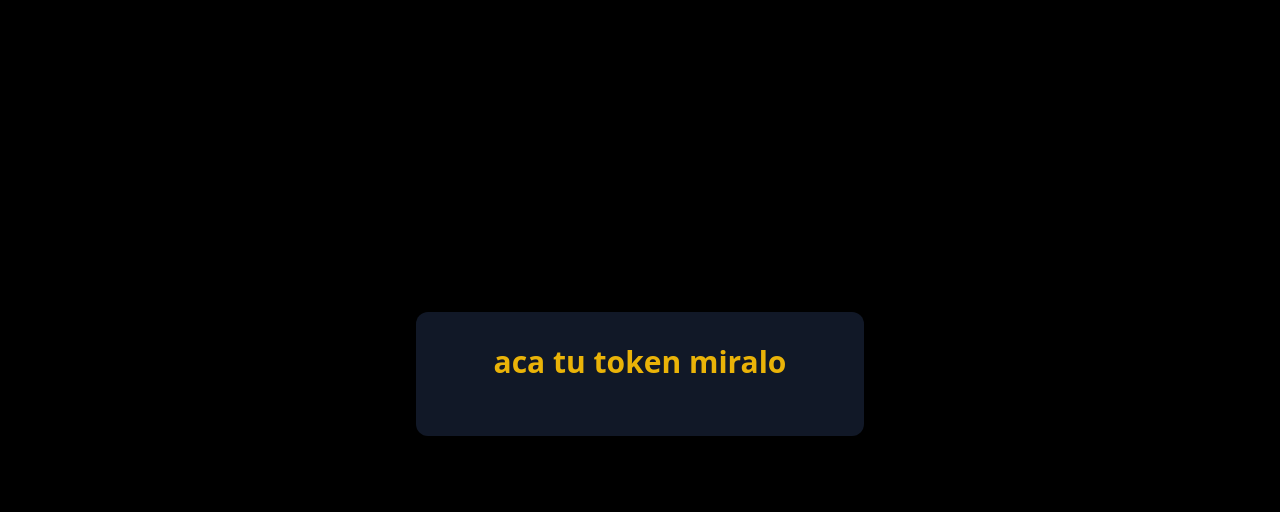
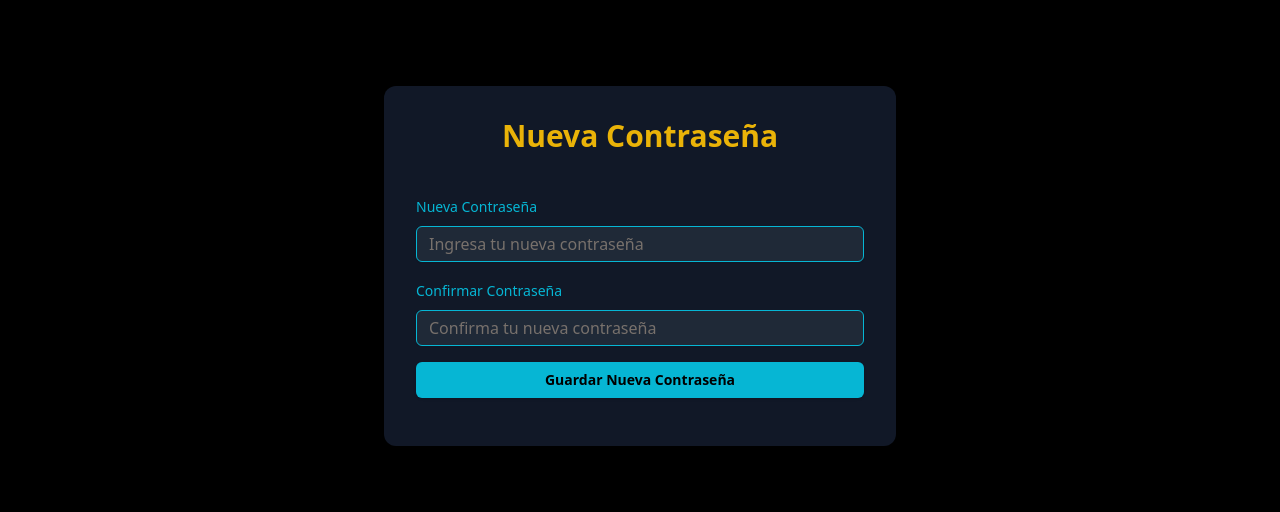
Before and after one commit to kiskee/SVG-Natacion, a React (Vite) app: page /change-pass in a window 1280 px wide. Shown: the part 179-691 px from the top of the page. Built offline with nearby package versions, Linux system fonts and the light colour scheme; no server answers.

Commit message:
[DEV] - adding reset pass

```diff
--- a/src/pages/ChangePassEmail.jsx
+++ b/src/pages/ChangePassEmail.jsx
@@ -1,3 +1,4 @@
+
 import React, { useState } from "react";
 import { zodResolver } from "@hookform/resolvers/zod";
 import { useForm } from "react-hook-form";
@@ -21,10 +22,26 @@ const formSchema = z.object({
     .email({ message: "Debe ser un email válido" }),
 });
 
+const LoadingSpinner = () => (
+  <div className="text-center">
+    <h1 className="text-4xl font-bold text-cyan-500 mb-4 animate-pulse">
+      Validando la información, gracias por tu paciencia...
+    </h1>
+    <div className="flex justify-center">
+      <div className="w-16 h-16 border-4 border-cyan-500 border-t-transparent rounded-full animate-spin"></div>
+    </div>
+  </div>
+);
+
+const Message = ({ type, children }) => (
+  <h1 className={`text-${type}-500 text-xl font-bold mt-8 text-center`}>
+    {children}
+  </h1>
+);
+
 export default function ChangePassEmail() {
-  const [email, setEmail] = useState("");
   const [isLoading, setIsLoading] = useState(false);
-  const [error, setError] = useState(null);
+  const [message, setMessage] = useState(null);
   const form = useForm({
     resolver: zodResolver(formSchema),
     defaultValues: {
@@ -36,90 +53,59 @@ export default function ChangePassEmail() {
     setIsLoading(true);
     try {
       const response = await ModuleService.password.find(values.email);
-      setError(
-        <h1 className="text-cyan-500 text-xl font-bold mt-8 text-center">
-          {response.message}
-        </h1>
-      );
-      setEmail("");
+      setMessage(<Message type="cyan">{response.message}</Message>);
+      form.reset();
     } catch (error) {
-      setError(
-        <h1 className="text-red-500 text-xl font-bold mt-8 text-center">
-          {error.response.data.message}
-        </h1>
-      );
+      setMessage(<Message type="red">{error.response.data.message}</Message>);
     }
     setIsLoading(false);
   };
-  // body
+
   return (
-    <>
-      <div className="min-h-screen bg-black flex items-center justify-center p-4">
-        <div className="w-full max-w-md bg-gray-900 rounded-xl shadow-lg p-8">
+    <div className="my-44 bg-black flex items-center justify-center p-4">
+      <div className="w-full max-w-lg bg-gray-900 rounded-xl shadow-lg p-8">
         <h2 className="text-3xl font-bold text-yellow-500 text-center mb-6">
           Restablecer Contraseña
         </h2>
 
         {isLoading ? (
-            <div className="text-center">
-              <h1 className="text-4xl font-bold text-cyan-500 mb-4 animate-pulse">
-                Validando la informacion, gracias por tu paciencia...
-              </h1>
-              <div className="flex justify-center">
-                {/* Spinner animado con Tailwind */}
-                <div className="w-16 h-16 border-4 border-cyan-500 border-t-transparent rounded-full animate-spin"></div>
-              </div>
-            </div>
+          <LoadingSpinner />
         ) : (
           <Form {...form}>
-              <form
-                onSubmit={form.handleSubmit(handleSubmit)}
-                className="w-full"
-              >
+            <form onSubmit={form.handleSubmit(handleSubmit)} className="w-full">
               <div className="grid gap-4 py-4">
                 <FormField
                   control={form.control}
                   name="email"
                   render={({ field }) => (
-                      <FormItem className="" id="email-form-item">
+                    <FormItem>
                       <FormLabel className="block text-cyan-500 text-sm font-medium mb-2">
-                          {" "}
                         Correo Electrónico
                       </FormLabel>
-                        <div className="col-span-3">
                       <FormControl>
                         <Input
                           type="email"
-                              id="email"
-                              value={email}
-                              onChange={(e) => setEmail(e.target.value)}
                           placeholder="usuario@ejemplo.com"
-                              className="w-full px-3 py-2 bg-gray-800 border border-cyan-500 rounded-md
-                       text-yellow-500 placeholder-cyan-500/50
-                       focus:outline-none focus:ring-2 focus:ring-cyan-500"
+                          className="w-full px-3 py-2 bg-gray-800 border border-cyan-500 rounded-md text-yellow-500 placeholder-cyan-500/50 focus:outline-none focus:ring-2 focus:ring-cyan-500"
                           {...field}
                         />
                       </FormControl>
                       <FormMessage />
-                        </div>
                     </FormItem>
                   )}
                 />
                 <Button
                   type="submit"
-                    className="w-full bg-cyan-500 text-black py-2 rounded-md
-                  font-semibold hover:bg-cyan-400
-                  transition-colors duration-300"
+                  className="w-full bg-cyan-500 text-black py-2 rounded-md font-semibold hover:bg-cyan-400 transition-colors duration-300"
                 >
                   Enviar Instrucciones de Reseteo
                 </Button>
-                  {error}
+                {message}
               </div>
             </form>
           </Form>
         )}
       </div>
     </div>
-    </>
   );
 }
--- a/src/pages/ChangePassword.jsx
+++ b/src/pages/ChangePassword.jsx
@@ -1,21 +1,171 @@
 import { useSearchParams, useNavigate } from "react-router-dom";
-import { useEffect, useState, useContext } from "react";
+import React, { useEffect, useState, useContext } from "react";
+import { zodResolver } from "@hookform/resolvers/zod";
+import { useForm, useWatch } from "react-hook-form";
+import { z } from "zod";
+import {
+  Form,
+  FormControl,
+  FormField,
+  FormItem,
+  FormLabel,
+  FormMessage,
+} from "@/components/ui/form";
+import { Input } from "@/components/ui/input";
+import { Button } from "@/components/ui/button";
+import ModuleService from "@/services/moduleService";
+
+const formSchema = z
+  .object({
+    newPassword: z
+      .string()
+      .min(8, { message: "La contraseña debe tener al menos 8 caracteres" })
+      .regex(/[A-Z]/, { message: "Debe contener al menos una mayúscula" })
+      .regex(/[0-9]/, { message: "Debe contener al menos un número" }),
+    confirmPassword: z.string(),
+  })
+  .refine((data) => data.newPassword === data.confirmPassword, {
+    message: "Las contraseñas no coinciden",
+    path: ["confirmPassword"],
+  });
+
+const LoadingSpinner = () => (
+  <div className="text-center">
+    <h1 className="text-4xl font-bold text-cyan-500 mb-4 animate-pulse">
+      Actualizando contraseña...
+    </h1>
+    <div className="flex justify-center">
+      <div className="w-16 h-16 border-4 border-cyan-500 border-t-transparent rounded-full animate-spin"></div>
+    </div>
+  </div>
+);
+
+const Message = ({ type, children }) => (
+  <h1 className={`text-${type}-500 text-xl font-bold mt-8 text-center`}>
+    {children}
+  </h1>
+);
 
 export default function ChangePassword() {
   const [searchParams] = useSearchParams();
+  const [isLoading, setIsLoading] = useState(false);
+  const [message, setMessage] = useState(null);
+  const form = useForm({
+    resolver: zodResolver(formSchema),
+    defaultValues: {
+      newPassword: "",
+      confirmPassword: "",
+    },
+    mode: "onChange",
+  });
   const navigate = useNavigate();
+  const newPassword = useWatch({ control: form.control, name: "newPassword" });
+  const confirmPassword = useWatch({
+    control: form.control,
+    name: "confirmPassword",
+  });
+  useEffect(() => {
+    if (confirmPassword && newPassword !== confirmPassword) {
+      form.setError("confirmPassword", {
+        message: "Las contraseñas no coinciden",
+      });
+    } else {
+      form.clearErrors("confirmPassword");
+    }
+  }, [newPassword, confirmPassword, form]);
 
-  const token = searchParams.get("token");
+  const handleSubmit = async (values) => {
+    setIsLoading(true);
+    try {
+      // Simulación de respuesta exitosa
+      const token = searchParams.get("token");
+      const paramsToSend = {
+        token,
+        newPassword: values.confirmPassword,
+      };
+      await ModuleService.password.reset(paramsToSend);
 
-  console.log("aca el token famoso", token);
+      setMessage(
+        <Message type="cyan">Contraseña actualizada exitosamente</Message>
+      );
+      form.reset();
+      navigate("/", { replace: true });
+    } catch (error) {
+      setMessage(
+        <Message type="red">Error al actualizar la contraseña</Message>
+      );
+    }
+    setIsLoading(false);
+  };
   // body
   return (
     <>
-      <div className="min-h-screen bg-black flex items-center justify-center p-4">
-        <div className="w-full max-w-md bg-gray-900 rounded-xl shadow-lg p-8">
+      <div className="my-24 bg-black flex items-center justify-center p-4">
+        <div className="w-full max-w-lg bg-gray-900 rounded-xl shadow-lg p-8">
           <h2 className="text-3xl font-bold text-yellow-500 text-center mb-6">
-           aca tu token miralo {token}
+            Nueva Contraseña
           </h2>
+
+          {isLoading ? (
+            <LoadingSpinner />
+          ) : (
+            <Form {...form}>
+              <form
+                onSubmit={form.handleSubmit(handleSubmit)}
+                className="w-full"
+              >
+                <div className="grid gap-4 py-4">
+                  <FormField
+                    control={form.control}
+                    name="newPassword"
+                    render={({ field }) => (
+                      <FormItem>
+                        <FormLabel className="text-cyan-500 text-sm font-medium mb-2">
+                          Nueva Contraseña
+                        </FormLabel>
+                        <FormControl>
+                          <Input
+                            type="password"
+                            placeholder="Ingresa tu nueva contraseña"
+                            className="w-full px-3 py-2 bg-gray-800 border border-cyan-500 rounded-md text-yellow-500"
+                            {...field}
+                          />
+                        </FormControl>
+                        <FormMessage />
+                      </FormItem>
+                    )}
+                  />
+                  <FormField
+                    control={form.control}
+                    name="confirmPassword"
+                    render={({ field }) => (
+                      <FormItem>
+                        <FormLabel className="text-cyan-500 text-sm font-medium mb-2">
+                          Confirmar Contraseña
+                        </FormLabel>
+                        <FormControl>
+                          <Input
+                            type="password"
+                            placeholder="Confirma tu nueva contraseña"
+                            className="w-full px-3 py-2 bg-gray-800 border border-cyan-500 rounded-md text-yellow-500"
+                            {...field}
+                          />
+                        </FormControl>
+                        <FormMessage />
+                      </FormItem>
+                    )}
+                  />
+                  <Button
+                    type="submit"
+                    className="w-full bg-cyan-500 text-black py-2 rounded-md font-semibold hover:bg-cyan-400"
+                  >
+                    Guardar Nueva Contraseña
+                  </Button>
+                  {message}
+                </div>
+              </form>
+            </Form>
+          )}
         </div>
       </div>
     </>
--- a/src/services/moduleService.jsx
+++ b/src/services/moduleService.jsx
@@ -173,6 +173,10 @@ const ModuleService = {
       const response = await apiClient.post(`/auth/forgot-password/${email}`,);
       return response.data;
     },
+    reset: async (data) => {
+      const response = await apiClient.post(`/auth/reset-password`, data);
+      return response.data;
+    },
   }
 };
 
```
Lines whose indentation alone changed are shown as unchanged.
